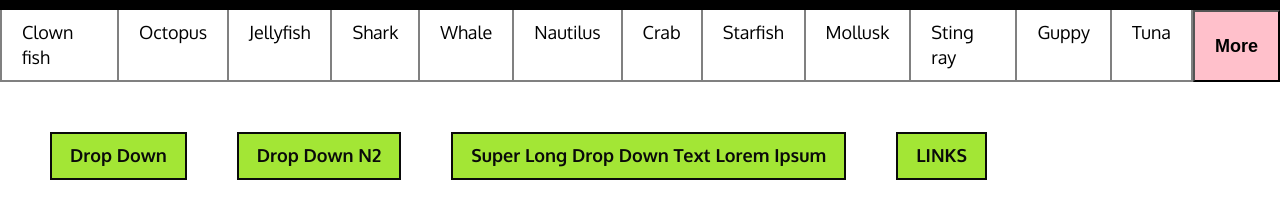
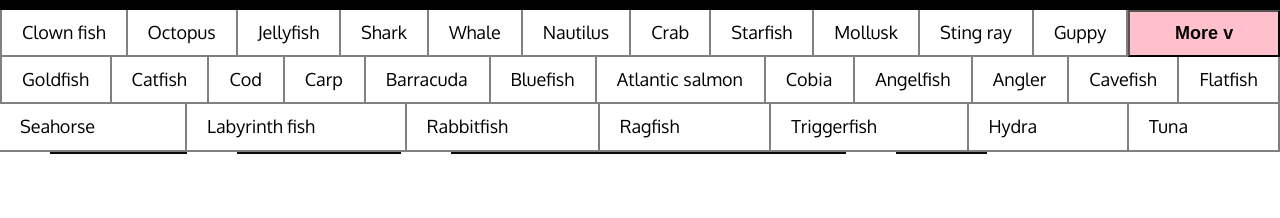
Before and after one commit to Kreoniz/dynamic-interactions, a website built with webpack: page src/index.html in a window 1280 px wide. Both pictures are taken after a click on the button "More". Built offline with nearby package versions, Linux system fonts and the light colour scheme.

Commit message:
Make 'more' menu expandable

```diff
--- a/src/css/mobilemenu.css
+++ b/src/css/mobilemenu.css
@@ -9,6 +9,19 @@
 
 .hidden-menu-items {
   display: none;
+}
+
+.hidden-menu-items.expanded {
+  position: absolute;
+  z-index: 1;
+  background-color: #ffffff;
+
+  display: flex;
+  flex-wrap: wrap;
+}
+
+.hidden-menu-items > * {
+  flex: 1 0 auto;
 }
 
 .menu-item {
@@ -34,8 +47,11 @@
 }
 
 .more-btn {
+  position: relative;
+
   background-color: pink;
   padding: 10px 20px;
+
   font-weight: 700;
   font-size: inherit;
 }
@@ -44,3 +60,16 @@
   cursor: pointer;
   text-decoration: underline;
 }
+
+.more-btn::after,
+.more-btn::before {
+  margin-left: 5px;
+}
+
+.more-btn::after {
+  content: '^';
+}
+
+.more-btn.expanded::after {
+  content: 'v';
+}
--- a/src/index.js
+++ b/src/index.js
@@ -39,6 +39,11 @@ class CollapsingMenu {
     this.shownMenu = document.querySelector(`#${shownId}`);
     this.hiddenMenu = document.querySelector(`#${hiddenId}`);
     this.more = document.querySelector(`#${moreId}`);
+
+    this.more.addEventListener('click', () => {
+      this.hiddenMenu.classList.toggle('expanded');
+      this.more.classList.toggle('expanded');
+    });
 
     this.items = [...this.hiddenMenu.querySelectorAll('li')];
   }
```
Also changed, not shown: dist/main.js.
